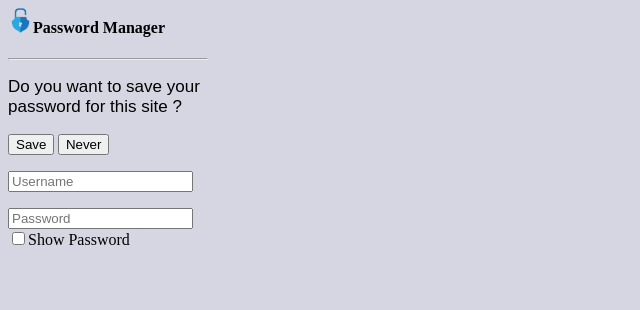
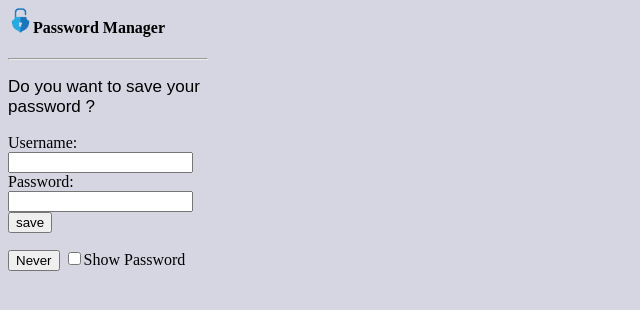
Before and after one commit to codex-iter/password-manager, a browser extension: page Extension/interface.htm in a window 1280 px wide. Shown: the whole page, without its empty margins (0-640 px from the left). Drawn offline with Linux system fonts and the light colour scheme.

Commit message:
Add files via upload

```diff
--- a/Extension/interface.htm
+++ b/Extension/interface.htm
@@ -12,26 +12,44 @@
             }
         </style>
         <title> Password Manager</title>
+        <script type="text/javascript">
+            function saveVal() {
+                var inputFirst = document.getElementById("user").value;
+                var inputSecond=document.getElementById("pswd").value;
+
+                localStorage.setItem("user", inputFirst);
+                localStorage.setItem("pswd",inputSecond);
+                inputFirst = localStorage.getItem("user");
+                inputSecond=localStorage.getItem("pswd");
+            }
+            </script>
+
     </head>
     <script type="text/javascript" src="logic.js">
     </script>
-<script src="showpwsd.js"></script>
-<script type="text/javascript" src="myscript.js "></script>
-
+    <script src="showPW.js"></script>
+    <script type=" text/javascript " src="myscript.js "></script>
     <h4>
         <img src="Extension.png " height=25 width=25 align="left ">Password Manager
     </h4>
     <hr>
 
     <body style="background-color:rgba(9, 9, 85, 0.164); ">
-    <p class="sansserif " style="font-size:17px; "> Do you want to save your password for this site ?
+        <p class="sansserif " style="font-size:17px; "> Do you want to save your password ?
             <p style="font-size:14px; ">
-            <input type="button" id="save" value="Save">
+                <form action="interface2.htm" method="get">
+                        <label>
+                        Username:
+                        <input name="user" type="text" id="user" />
+
+                        Password:
+                        <input name="pswd" type="password" id="pswd"/>
+
+                        </label>
+                        <input type="submit" value="save" onclick="saveVal()"/>
+                        </form>
                         <input type="button" id="never" value="Never">
-            <p><input type="text" id="user" value placeholder="Username"><br></p>
-            <input type="password" id="pswd" placeholder="Password"><br>
                         <input type="checkbox" id="chkbx">Show Password
-        </p>
                 </body>
 
     </html>
```
Also changed, not shown: Extension/interface2.htm (+1 -2 lines). Lines whose indentation alone changed are shown as unchanged.
